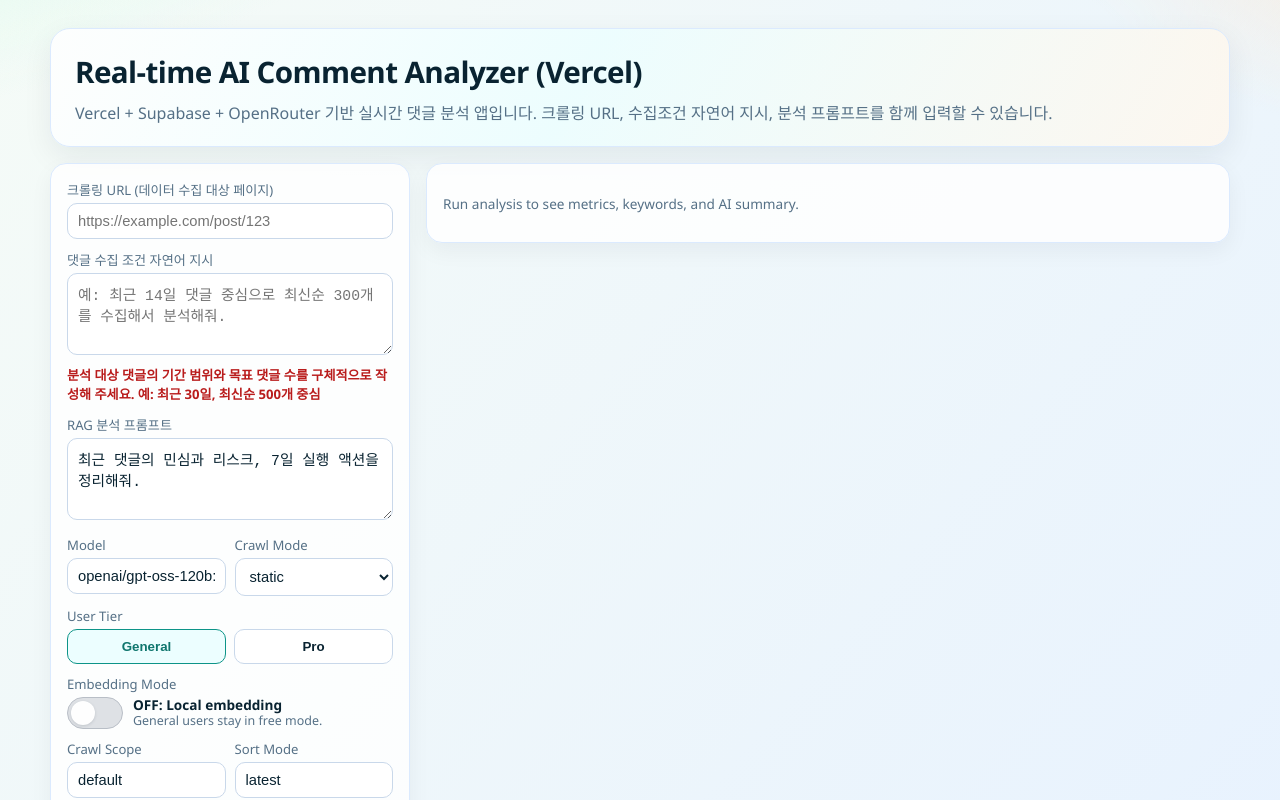
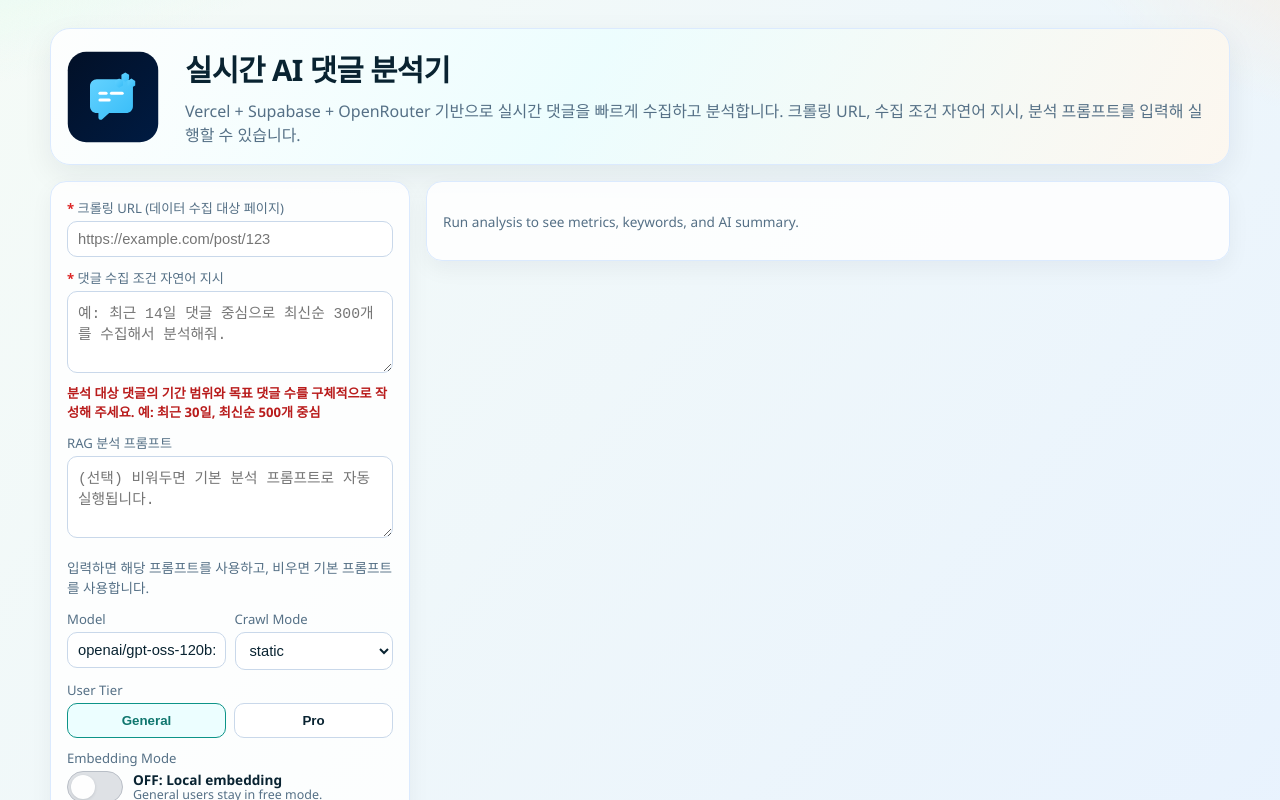
Before and after one commit to Ankaros813/AI_comment_analysis, a Next.js app: page / in a window 1280 px wide. Shown: the top 800 px of the page. Built offline with nearby package versions, Linux system fonts and the light colour scheme.

Commit message:
ui: required fields and default rag prompt fallback

```diff
--- a/app/api/analyze/route.ts
+++ b/app/api/analyze/route.ts
@@ -18,6 +18,9 @@
 
 export const runtime = "nodejs";
 export const dynamic = "force-dynamic";
+
+const DEFAULT_RAG_PROMPT =
+  "최신 댓글 흐름을 요약하고 핵심 이슈, 감성 분포, 리스크, 즉시 실행 가능한 액션 아이템을 제안해줘.";
 
 function requiredEnv(name: string): string {
   const value = process.env[name];
@@ -44,6 +47,12 @@
   return fallback;
 }
 
+function trimOrDefault(v: unknown, fallback: string): string {
+  if (typeof v !== "string") return fallback;
+  const s = v.trim();
+  return s || fallback;
+}
+
 function buildConfig(body: AnalyzeRequest): RuntimeConfig {
   const userTier: RuntimeConfig["userTier"] = body.userTier === "pro" ? "pro" : "general";
   const providerRaw = String(body.embeddingProvider || "").trim().toLowerCase();
@@ -53,11 +62,11 @@
   else if (toBool(body.usePaidEmbedding, false) && userTier === "pro") embeddingProvider = "openrouter";
 
   return {
-    sourceUrl: (body.sourceUrl || "").trim(),
-    userQuery: (body.userQuery || "Analyze latest comments and provide actions.").trim(),
+    sourceUrl: trimOrDefault(body.sourceUrl, ""),
+    userQuery: trimOrDefault(body.userQuery, DEFAULT_RAG_PROMPT),
     userTier,
-    crawlTargetInstruction: (body.crawlTargetInstruction || "").trim(),
-    modelName: (body.modelName || "openai/gpt-oss-120b:free").trim(),
+    crawlTargetInstruction: trimOrDefault(body.crawlTargetInstruction, ""),
+    modelName: trimOrDefault(body.modelName, "openai/gpt-oss-120b:free"),
     embeddingProvider,
     crawlMode: body.crawlMode || "static",
     crawlScope: (body.crawlScope || "default").trim(),
--- a/app/globals.css
+++ b/app/globals.css
@@ -42,8 +42,11 @@
   background: linear-gradient(120deg, #ffffffd9 0%, #ecfeffd9 45%, #fff7edd9 100%);
   border: 1px solid var(--line);
   border-radius: 20px;
-  padding: 22px 24px;
+  padding: 18px 24px 18px 16px;
   box-shadow: 0 10px 30px rgba(15, 23, 42, 0.07);
+  display: flex;
+  align-items: center;
+  gap: 16px;
 }
 
 .hero h1 {
@@ -55,6 +58,47 @@
 .hero p {
   margin: 8px 0 0;
   color: var(--muted);
+}
+
+.hero-logo {
+  width: 92px;
+  height: 92px;
+  flex: 0 0 92px;
+}
+
+.hero-logo-svg {
+  width: 100%;
+  height: 100%;
+  display: block;
+}
+
+.hero-copy {
+  padding-left: 10px;
+}
+
+@media (max-width: 720px) {
+  .hero {
+    padding: 14px 14px 16px;
+    gap: 12px;
+  }
+
+  .hero-logo {
+    width: 68px;
+    height: 68px;
+    flex-basis: 68px;
+  }
+
+  .hero-copy {
+    padding-left: 4px;
+  }
+
+  .hero h1 {
+    font-size: 1.35rem;
+  }
+
+  .hero p {
+    font-size: 0.85rem;
+  }
 }
 
 .grid {
@@ -88,6 +132,11 @@
   font-size: 0.82rem;
   color: var(--muted);
   margin-bottom: 4px;
+}
+
+.required-star {
+  color: #dc2626;
+  font-weight: 800;
 }
 
 .field input,
--- a/app/page.tsx
+++ b/app/page.tsx
@@ -43,7 +43,7 @@
 
 const DEFAULT_FORM = {
   sourceUrl: "",
-  userQuery: "최근 댓글의 민심과 리스크, 7일 실행 액션을 정리해줘.",
+  userQuery: "",
   crawlTargetInstruction: "",
   modelName: "openai/gpt-oss-120b:free",
   usePaidEmbedding: false,
@@ -74,7 +74,11 @@
   const [result, setResult] = useState<AnalyzeResponse | null>(null);
   const [progress, setProgress] = useState(0);
 
-  const canSubmit = useMemo(() => String(form.sourceUrl || "").trim().length > 0, [form.sourceUrl]);
+  const canSubmit = useMemo(() => {
+    const hasSourceUrl = String(form.sourceUrl || "").trim().length > 0;
+    const hasCrawlInstruction = String(form.crawlTargetInstruction || "").trim().length > 0;
+    return hasSourceUrl && hasCrawlInstruction;
+  }, [form.sourceUrl, form.crawlTargetInstruction]);
 
   useEffect(() => {
     if (!loading) return;
@@ -130,19 +134,50 @@
 
   return (
     <main className="page">
-      <div className="container">
-        <section className="hero">
-          <h1>Real-time AI Comment Analyzer (Vercel)</h1>
-          <p>
-            Vercel + Supabase + OpenRouter 기반 실시간 댓글 분석 앱입니다. 크롤링 URL, 수집조건 자연어 지시, 분석
-            프롬프트를 함께 입력할 수 있습니다.
-          </p>
+      <div className="container">        <section className="hero">
+          <div className="hero-logo" aria-hidden="true">
+            <svg className="hero-logo-svg" viewBox="0 0 120 120" xmlns="http://www.w3.org/2000/svg">
+              <defs>
+                <linearGradient id="heroBg" x1="0%" y1="0%" x2="100%" y2="100%">
+                  <stop offset="0%" stopColor="#021027" />
+                  <stop offset="100%" stopColor="#001b42" />
+                </linearGradient>
+                <linearGradient id="heroIcon" x1="0%" y1="0%" x2="100%" y2="100%">
+                  <stop offset="0%" stopColor="#63d2ff" />
+                  <stop offset="100%" stopColor="#38bdf8" />
+                </linearGradient>
+              </defs>
+              <rect x="1" y="1" width="118" height="118" rx="24" fill="url(#heroBg)" />
+              <path
+                d="M30 46c0-5 4-9 9-9h38c5 0 9 4 9 9v26c0 5-4 9-9 9H55l-9 8c-2 2-5 0-5-2v-6h-2c-5 0-9-4-9-9V46z"
+                fill="url(#heroIcon)"
+              />
+              <rect x="41" y="53" width="12" height="4" rx="2" fill="#ffffff" />
+              <rect x="56" y="53" width="18" height="4" rx="2" fill="#ffffff" />
+              <rect x="41" y="62" width="16" height="4" rx="2" fill="#ffffff" />
+              <polygon points="76,28 81,31 81,37 76,40 71,37 71,31" fill="url(#heroIcon)" />
+              <polygon points="84,36 89,39 89,45 84,48 79,45 79,39" fill="url(#heroIcon)" />
+              <polygon points="68,36 73,39 73,45 68,48 63,45 63,39" fill="url(#heroIcon)" />
+            </svg>
+          </div>
+          <div className="hero-copy">
+            <h1>실시간 AI 댓글 분석기</h1>
+            <p>
+              Vercel + Supabase + OpenRouter 기반으로 실시간 댓글을 빠르게 수집하고 분석합니다. 크롤링 URL, 수집 조건
+              자연어 지시, 분석 프롬프트를 입력해 실행할 수 있습니다.
+            </p>
+          </div>
         </section>
 
         <div className="grid">
           <form className="panel" onSubmit={onSubmit}>
             <div className="field">
-              <label>크롤링 URL (데이터 수집 대상 페이지)</label>
+              <label>
+                <span className="required-star" aria-hidden="true">
+                  *
+                </span>{" "}
+                크롤링 URL (데이터 수집 대상 페이지)
+              </label>
               <input
                 value={String(form.sourceUrl || "")}
                 onChange={(e) => setForm((s) => ({ ...s, sourceUrl: e.target.value }))}
@@ -151,7 +186,12 @@
             </div>
 
             <div className="field">
-              <label>댓글 수집 조건 자연어 지시</label>
+              <label>
+                <span className="required-star" aria-hidden="true">
+                  *
+                </span>{" "}
+                댓글 수집 조건 자연어 지시
+              </label>
               <textarea
                 value={String(form.crawlTargetInstruction || "")}
                 onChange={(e) => setForm((s) => ({ ...s, crawlTargetInstruction: e.target.value }))}
@@ -167,7 +207,9 @@
               <textarea
                 value={String(form.userQuery || "")}
                 onChange={(e) => setForm((s) => ({ ...s, userQuery: e.target.value }))}
+                placeholder="(선택) 비워두면 기본 분석 프롬프트로 자동 실행됩니다."
               />
+              <p className="muted">입력하면 해당 프롬프트를 사용하고, 비우면 기본 프롬프트를 사용합니다.</p>
             </div>
 
             <div className="row-2">
```
